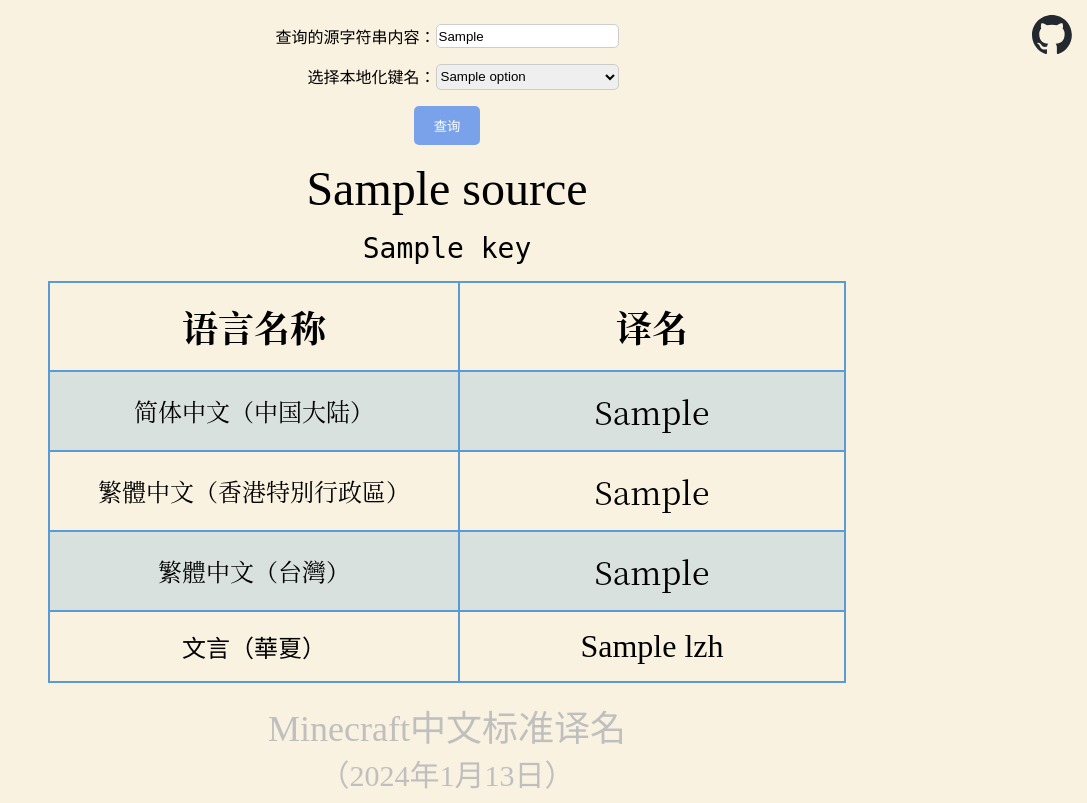
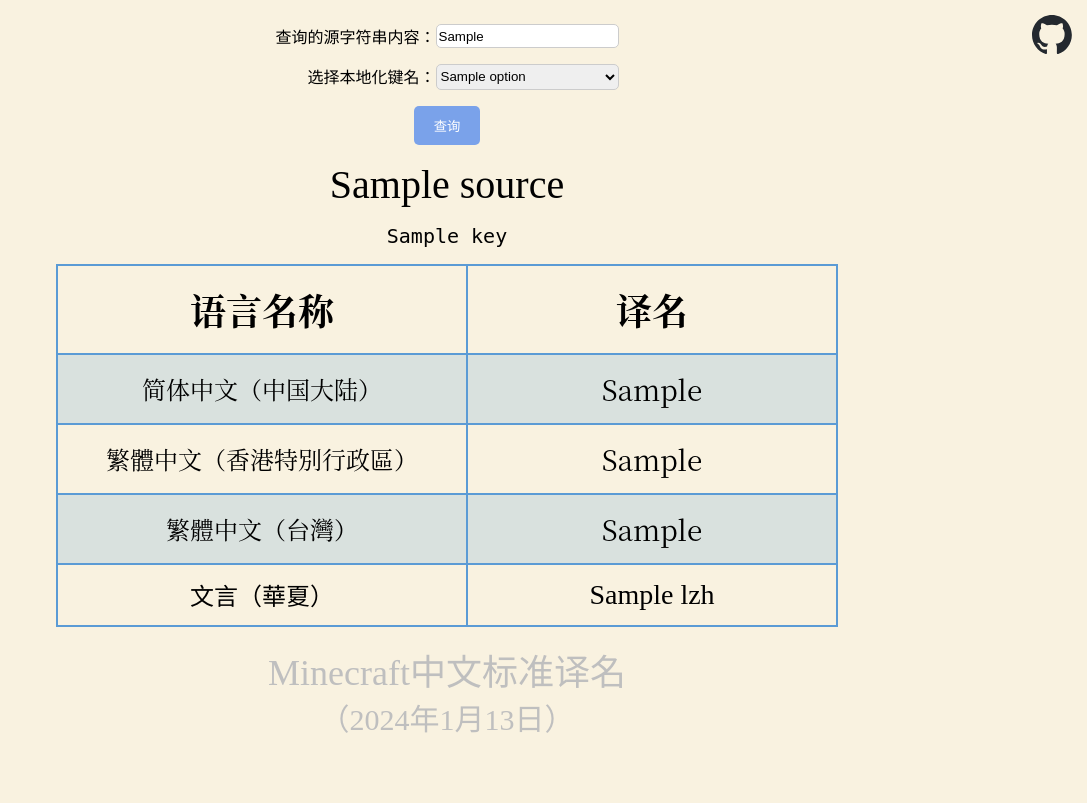
Before and after one commit to SkyEye-FAST/minecraft_translation_flask, a Flask app: template templates/index.html in a window 1280 px wide. Shown: the whole page, without its empty margins (193-1280 px from the left). After the commit the page ends 733 px from the top, so only its background shows below. Run offline with Flask 3, Linux system fonts and the light colour scheme; the template is opened without the code that fills it: most values are stand-ins (such as "Sample title", 1, 10 or a date in 2020); some libraries are stand-ins or nearby versions.

Commit message:
Optimization

```diff
--- a/static/style.css
+++ b/static/style.css
@@ -22,13 +22,12 @@
 /* display title*/
 .title {
     font-family: 'Noto Serif CJK SC Medium', '思源宋体 SemiBold', SimSun, 'Times New Roman', Times, serif;
-    max-width: 40vw;
-    font-size: 3em;
+    font-size: 2.5em;
 }
 
 .subtitle {
     font-family: 'Fira Code', monospace;
-    font-size: 1.75em;
+    font-size: 1.25em;
 }
 
 /* display table */
@@ -55,7 +54,7 @@
 }
 
 .string {
-    font-size: 2em;
+    font-size: 1.75em;
     min-width: 20vw;
     max-width: 40vw;
 }
```
